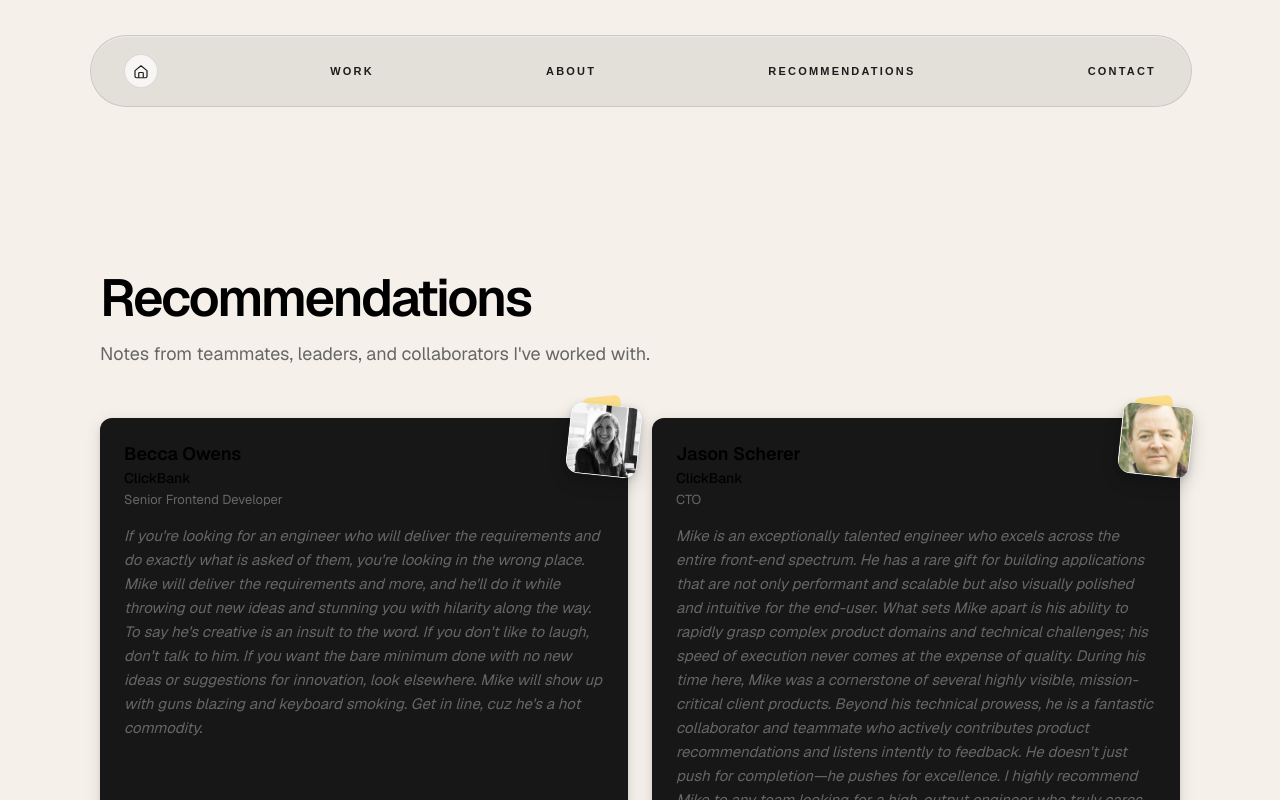
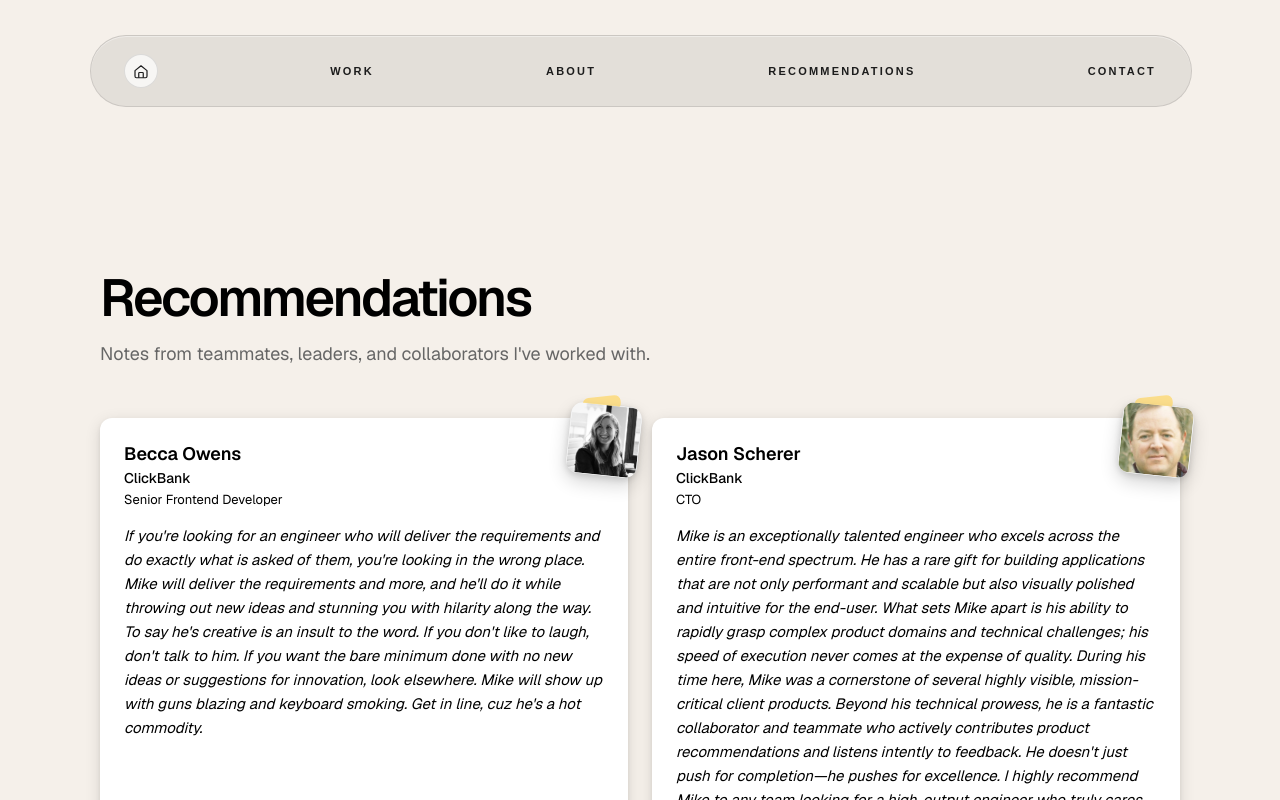
Before and after one commit to michaelmiller2116/portfolio-2026, a Next.js app: page /recommendations in a window 1280 px wide. Shown: the top 800 px of the page. Built offline with nearby package versions, Linux system fonts and the light colour scheme.

Commit message:
fix: background/font color for recommendation cards

```diff
--- a/src/components/RecommendationCard.module.css
+++ b/src/components/RecommendationCard.module.css
@@ -1,5 +1,5 @@
 .card {
-  background: var(--foreground);
+  background: var(--card, var(--card-background, #fff));
   border-radius: 12px;
   padding: 24px;
   display: flex;
@@ -7,6 +7,7 @@
   gap: 16px;
   position: relative;
   overflow: visible;
+  color: var(--ink, var(--text-primary, var(--foreground)));
   box-shadow:
     0 4px 16px rgba(0, 0, 0, 0.12),
     0 2px 4px rgba(0, 0, 0, 0.08);
@@ -31,27 +32,27 @@
 .name {
   font-size: 18px;
   font-weight: 600;
-  color: var(--text-primary);
+  color: inherit;
   margin: 0;
 }
 
 .company {
   font-size: 14px;
   font-weight: 500;
-  color: var(--text-primary);
+  color: inherit;
   margin: 0;
 }
 
 .title {
   font-size: 13px;
-  color: var(--text-secondary);
+  color: inherit;
   margin: 0;
 }
 
 .recommendation {
   font-size: 15px;
   line-height: 1.6;
-  color: var(--text-secondary);
+  color: inherit;
   margin: 0;
   font-style: italic;
 }
@@ -91,6 +92,7 @@
 
 @media (prefers-color-scheme: dark) {
   .card {
+    background: var(--card, var(--card-background, #0f0f0f));
     box-shadow:
       0 4px 16px rgba(0, 0, 0, 0.5),
       0 2px 4px rgba(0, 0, 0, 0.3);
@@ -113,6 +115,7 @@
 }
 
 :global(html[data-theme='dark']) .card {
+  background: var(--card, var(--card-background, #0f0f0f));
   box-shadow:
     0 4px 16px rgba(0, 0, 0, 0.5),
     0 2px 4px rgba(0, 0, 0, 0.3);
```
